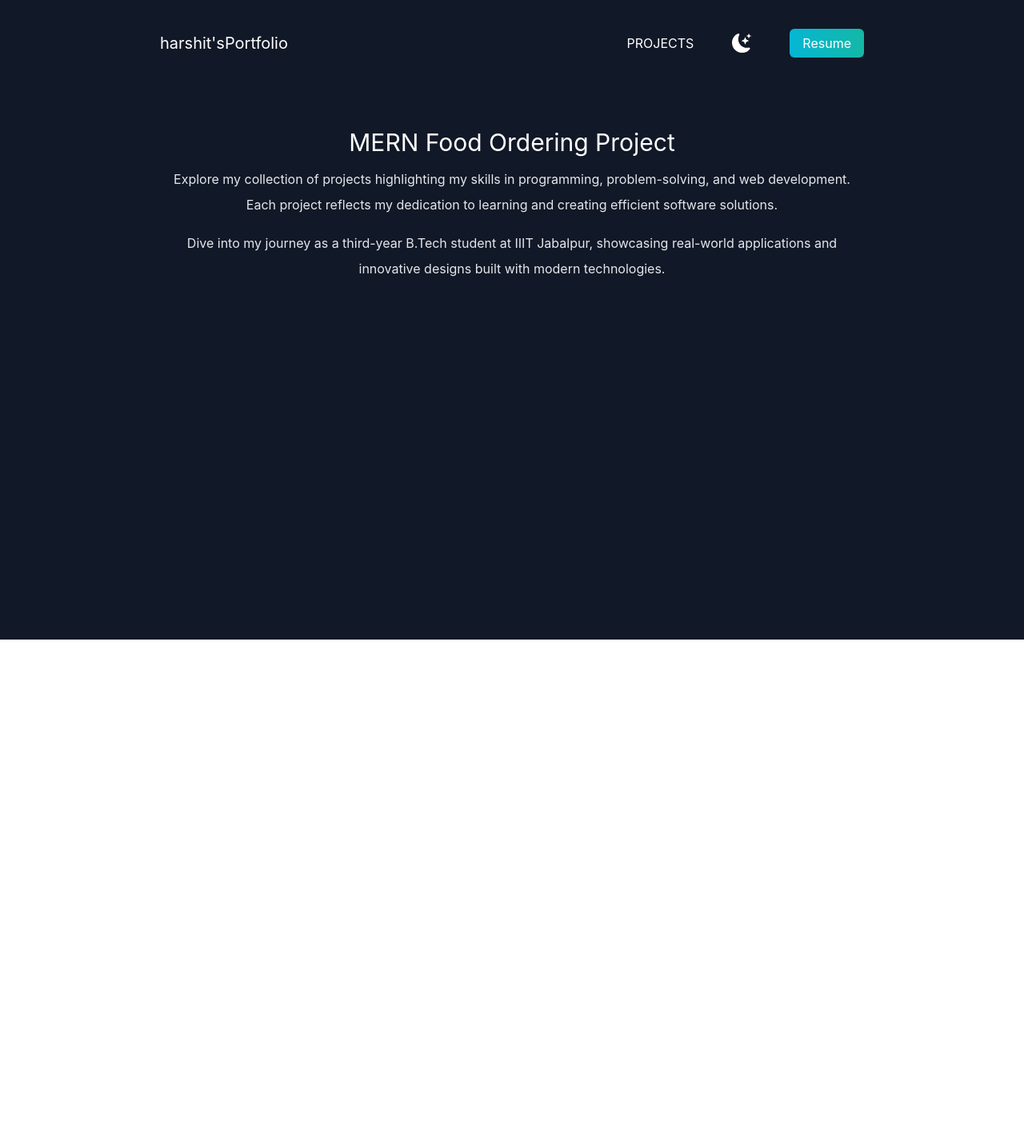
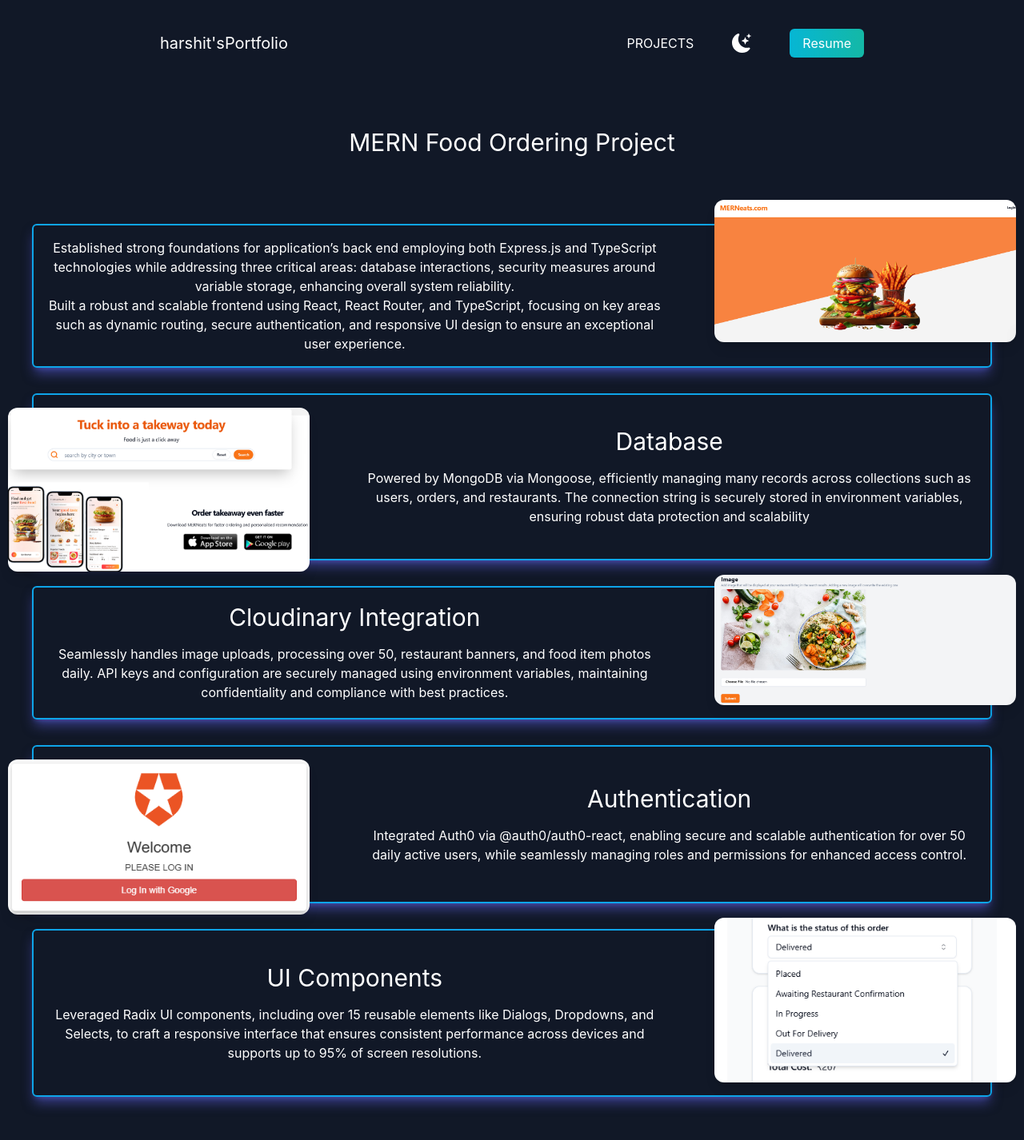
Before and after one commit to harshit-G51102/Portfolio, a Next.js app: page /projects/foodOrdering in a window 1280 px wide. Shown: the top 1426 px of the page at 80% size. Before the commit the page ends 800 px from the top, so only its background shows below. Built offline with nearby package versions, Linux system fonts and the light colour scheme.

Commit message:
adding details in food ordering project details page

```diff
--- a/pages/projects/foodOrdering.js
+++ b/pages/projects/foodOrdering.js
@@ -2,6 +2,12 @@
 import Head from "next/head";
 import { BsFillMoonStarsFill } from "react-icons/bs";
 import Link from "next/link";
+import food1 from "../../public/food1.png"
+import food2 from "../../public/food2.png"
+import food3 from "../../public/food3.png"
+import food4 from "../../public/food4.png"
+import food5 from "../../public/food5.png"
+import Image from "next/image";
 
 
 function foodOrdering() {
@@ -24,7 +30,7 @@
                 <meta name="description" content="Generated by create next app" />
                 <link rel="icon" href="/favicon.ico" />
             </Head>
-            <main className=" bg-white px-10 dark:bg-gray-900 min-h-[100vh]">
+            <main className=" bg-white px-10 dark:bg-gray-900 min-h-[100vh] pb-8">
                 <nav className="py-10 mb-12 gap-8 flex flex-wrap  justify-between dark:text-white md:px-20 lg:px-40">
                     <h1 className="font-burtons text-xl text-center w-full md:w-auto"><Link href='/'>harshit'sPortfolio</Link></h1>
                     <ul className="flex flex-wrap items-center justify-center gap-4 w-full md:w-auto">
@@ -50,15 +56,60 @@
                     </ul>
                 </nav>
                 <section>
-                    <div className="text-center md:px-40">
+                    <div className="text-center md:px-40 mb-20">
                         <h3 className="text-3xl py-1 dark:text-white ">MERN Food Ordering Project</h3>
-                        <p className="text-md py-2 leading-8 text-gray-800 dark:text-gray-200">
-                            Explore my collection of projects highlighting my skills in programming, problem-solving, and web development. Each project reflects my dedication to learning and creating efficient software solutions.
-                        </p>
-                        <p className="text-md py-2 leading-8 text-gray-800 dark:text-gray-200">
-                            Dive into my journey as a third-year B.Tech student at IIIT Jabalpur, showcasing real-world applications and innovative designs built with modern technologies.
-                        </p>
                     </div>
+                    <div  className=" w-full border-2 border-sky-500 rounded-md shadow-lg shadow-indigo-500/50 dark:text-white p-4 grid-cols-1 md:grid grid-cols-3 gap-4 mb-8">
+                        <div className="col-span-2 text-center flex  items-center"><p>Established strong foundations for application’s back end employing both Express.js and TypeScript technologies while addressing three critical areas: database interactions, security measures around variable storage, enhancing overall
+                            system reliability.
+                            <br></br>
+                            Built a robust and scalable frontend using React, React Router, and TypeScript, focusing on key areas such as dynamic routing, secure authentication, and responsive UI design to ensure an exceptional user experience.</p>
+                        </div>
+                        <div><Image src={food1} className="rounded-xl shadow-lg md:-mt-12 md:ml-12" /></div>
+                    </div>
+                    <div className=" w-full border-2 border-sky-500 rounded-md shadow-lg shadow-indigo-500/50 dark:text-white p-4 grid-cols-1 md:grid grid-cols-3 gap-4 mb-8">
+                        <div><Image src={food2} className="rounded-xl shadow-lg md:-mb-8 md:-ml-12" /></div>
+                        <div className="col-span-2 text-center flex items-center ">
+                            <div>
+                            <h1 className="text-3xl mb-4">Database</h1>
+                            <p>Powered by MongoDB via Mongoose, efficiently managing many records across collections such as users, orders, and restaurants. The connection string is securely stored in environment variables, ensuring robust data
+                            protection and scalability</p>
+                            </div>
+                            </div>
+                    </div>
+                    <div className=" w-full border-2 border-sky-500 rounded-md shadow-lg shadow-indigo-500/50 dark:text-white p-4 grid-cols-1 md:grid grid-cols-3 gap-4 mb-8">
+                        <div className="col-span-2 text-center flex items-center ">
+                            <div>
+                            <h1 className="text-3xl mb-4">Cloudinary Integration</h1>
+                            <p>
+                                Seamlessly handles image uploads, processing over 50, restaurant banners, and food item photos daily. API keys and configuration are securely managed using environment variables, maintaining
+                        confidentiality and compliance with best practices.</p>
+                            </div>
+                        </div>
+                        <div><Image src={food3} className="rounded-xl shadow-lg md:-mt-8 md:ml-12" /></div>
+                    </div>
+                    <div className=" w-full border-2 border-sky-500 rounded-md shadow-lg shadow-indigo-500/50 dark:text-white p-4 grid-cols-1 md:grid grid-cols-3 gap-4 mb-8">
+                        <div><Image src={food4} className="rounded-xl shadow-lg md:-mb-8 md:-ml-12" /></div>
+                        <div className="col-span-2 text-center flex items-center ">
+                            <div>
+                            <h1 className="text-3xl mb-4">Authentication</h1>
+                            <p>
+                            Integrated Auth0 via @auth0/auth0-react, enabling secure and scalable authentication for over 50 daily active users, while seamlessly managing roles and permissions for enhanced access control.</p>
+                            </div>
+                        </div>
+                    </div>
+                    <div className=" w-full border-2 border-sky-500 rounded-md shadow-lg shadow-indigo-500/50 dark:text-white p-4 grid-cols-1 md:grid grid-cols-3 gap-4 mb-8">
+                        <div className="col-span-2 text-center flex items-center ">
+                            <div>
+                            <h1 className="text-3xl mb-4">UI Components</h1>
+                            <p>
+                            Leveraged Radix UI components, including over 15 reusable elements like Dialogs, Dropdowns, and Selects, to craft a responsive interface that ensures consistent performance across devices and supports up to 95%
+                            of screen resolutions.</p>
+                            </div>
+                        </div>
+                        <div><Image src={food5} className="rounded-xl shadow-lg md:-mt-8 md:ml-12" /></div>
+                    </div>
+
                 </section>
             </main>
         </div>
--- a/pages/projects/index.js
+++ b/pages/projects/index.js
@@ -67,7 +67,7 @@
                         <div className="text-center shadow-lg  rounded-xl my-10  dark:bg-white flex-1 flex flex-col">
                             <a href="https://mern-food-ordering-app-frontend-r3on.onrender.com/" target="_blank"
                                 rel="noopener noreferrer"><Image src={design} width={1000} height={100} className="rounded-xl -m-8 shadow-lg" /></a>
-                            <div className="">
+                            <div className="p-10 flex-grow">
                                 <h3 className="text-lg font-medium pt-8 pb-2  ">
                                     MERN Food Ordering Project
                                 </h3>
```
